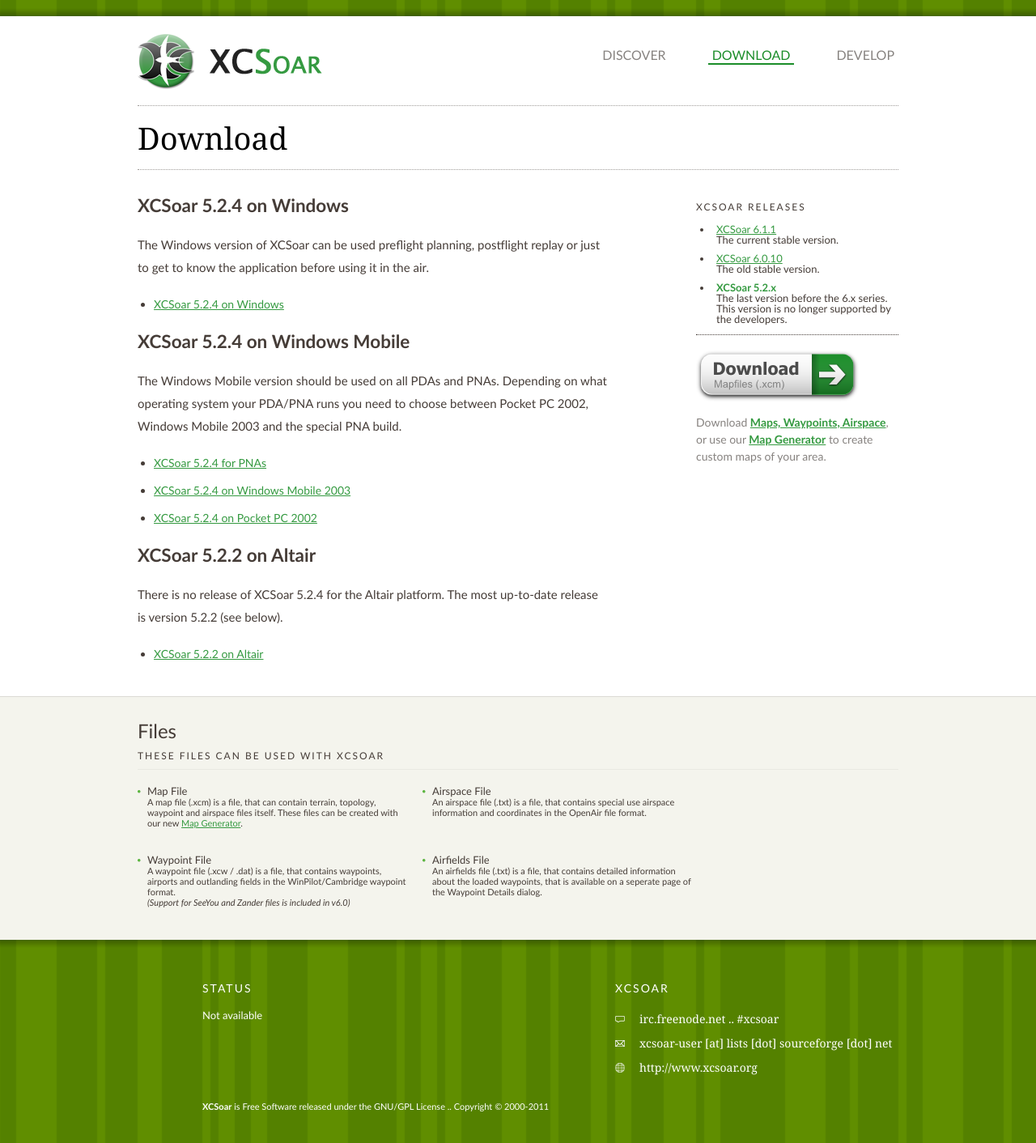
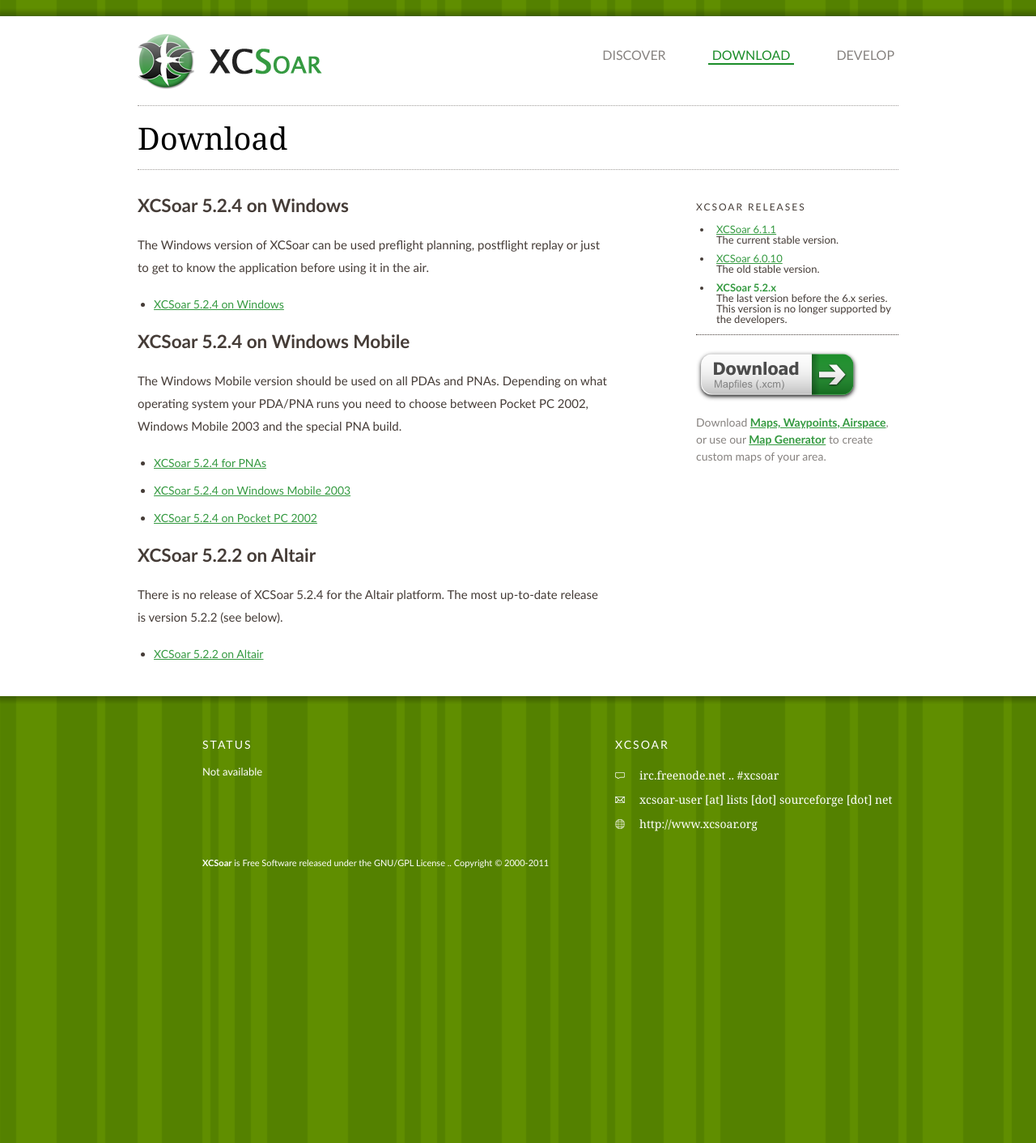
Before and after one commit to XCSoar/website, a Jekyll site: the page built from download/5.2.x.md, in a window 1280 px wide. Shown: the whole page at 81% size. Built offline with Jekyll 4.4.1, drawn with Linux system fonts in a browser that asks for light colours; after the commit the page ends 1111 px from its top, so only the background shows below that.

Commit message:
_layouts: Removed filetype footer from download layout

```diff
--- a/_layouts/download.html
+++ b/_layouts/download.html
@@ -12,18 +12,6 @@
 			</div>
 
             {% include download_sidebar.html %}
-			{% include section_change.html %}
-
-			<div id="details">
-				<h2>Files</h2>
-				<h3>These files can be used with XCSoar</h3>
-				<ul class="files">
-					<li>Map File<br/><span class="detail">A map file (.xcm) is a file, that can contain terrain, topology, waypoint and airspace files itself. These files can be created with our new <a href="http://mapgen.xcsoar.org">Map Generator</a>.</span></li>
-					<li>Airspace File<br/><span class="detail">An airspace file (.txt) is a file, that contains special use airspace information and coordinates in the OpenAir file format.</span></li>
-					<li>Waypoint File<br/><span class="detail">A waypoint file (.xcw / .dat) is a file, that contains waypoints, airports and outlanding fields in the WinPilot/Cambridge waypoint format.<br/><i>(Support for SeeYou and Zander files is included in v6.0)</i></span></li>
-					<li>Airfields File<br/><span class="detail">An airfields file (.txt) is a file, that contains detailed information about the loaded waypoints, that is available on a seperate page of the Waypoint Details dialog.</span></li>
-				</ul>
-            </div>
         </div>
 
         {% include footer.html %}
```
